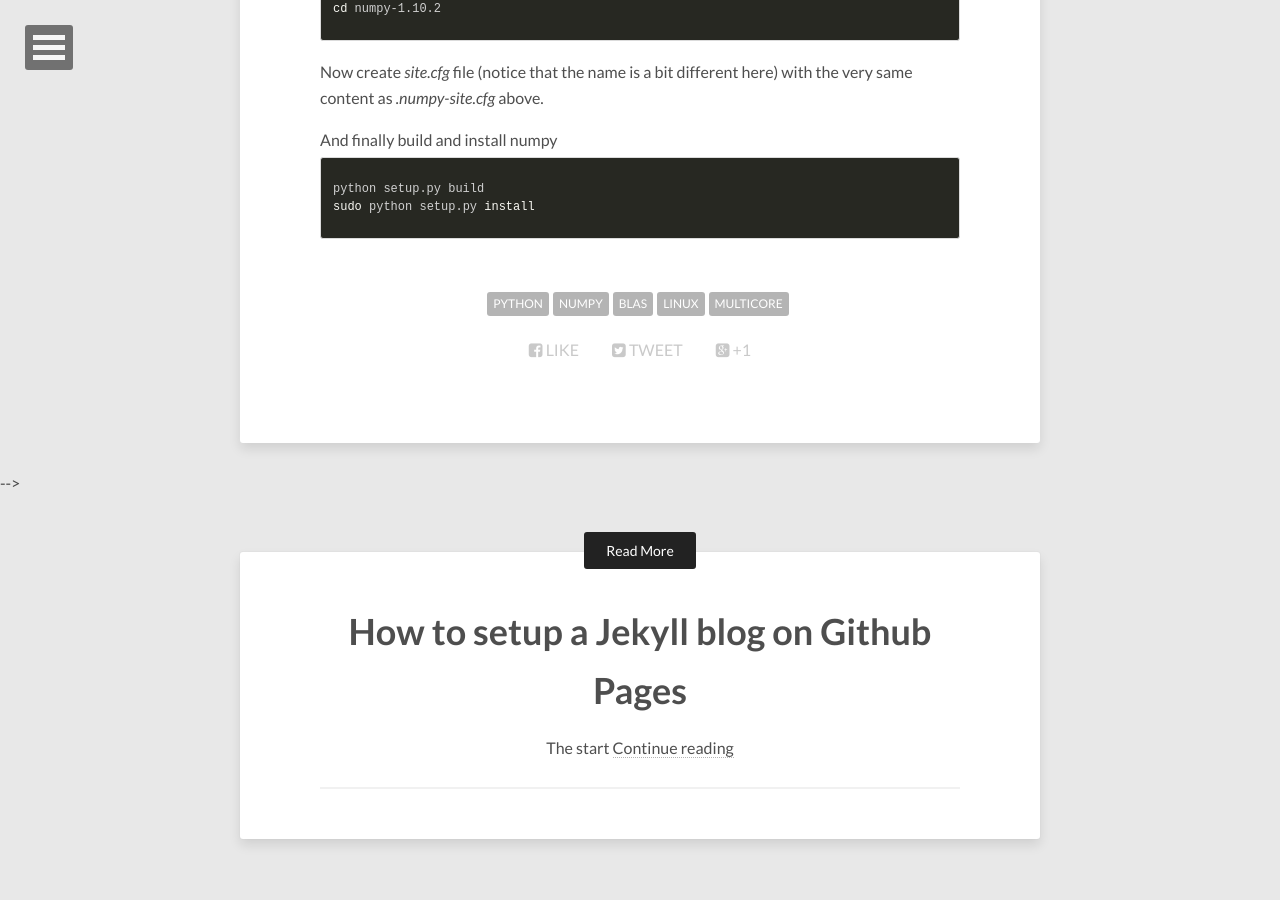
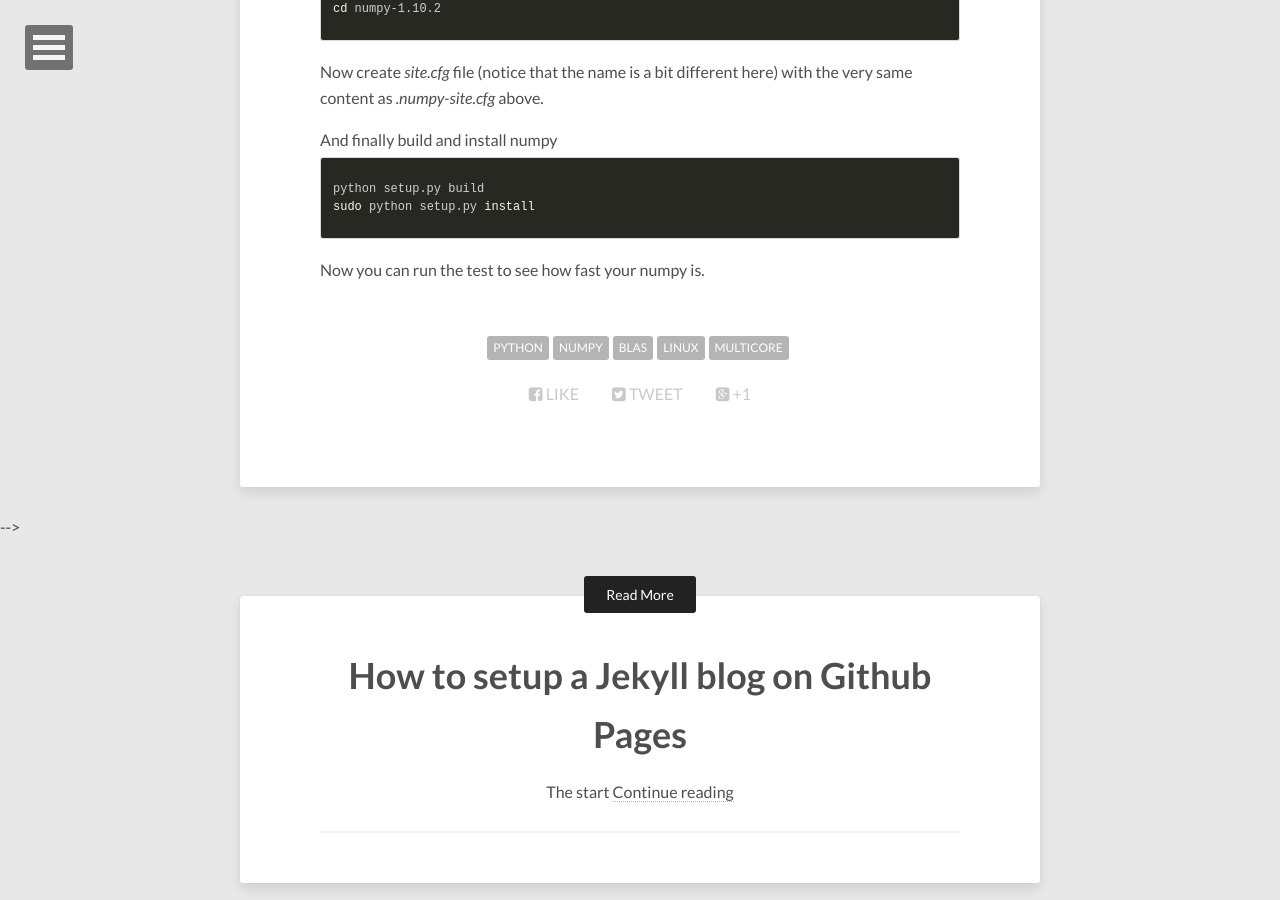
Before and after one commit to roman-kh/roman-kh.github.com, a Jekyll site: the page built from _posts/2015-12-19-numpy-multicore.md, in a window 1280 px wide and 900 px high, scrolled down 4402 px. Built offline with Jekyll 4.4.1, drawn with Linux system fonts in a browser that asks for light colours; nearby versions of some CDN libraries.

Commit message:
new post: multicore numpy

```diff
--- a/_posts/2015-12-19-numpy-multicore.md
+++ b/_posts/2015-12-19-numpy-multicore.md
@@ -165,3 +165,4 @@ And finally build and install numpy
 python setup.py build
 sudo python setup.py install
 {% endhighlight %}
+Now you can run the test to see how fast your numpy is.
```
